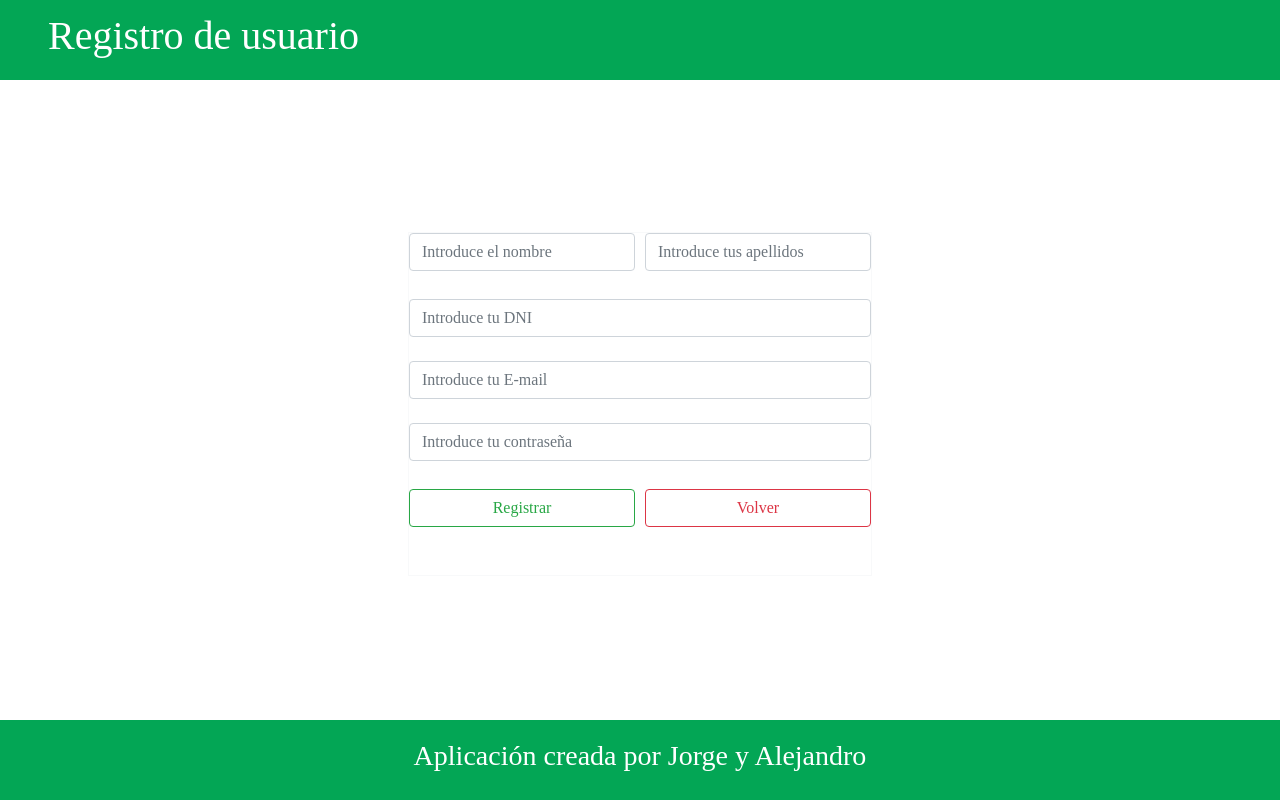
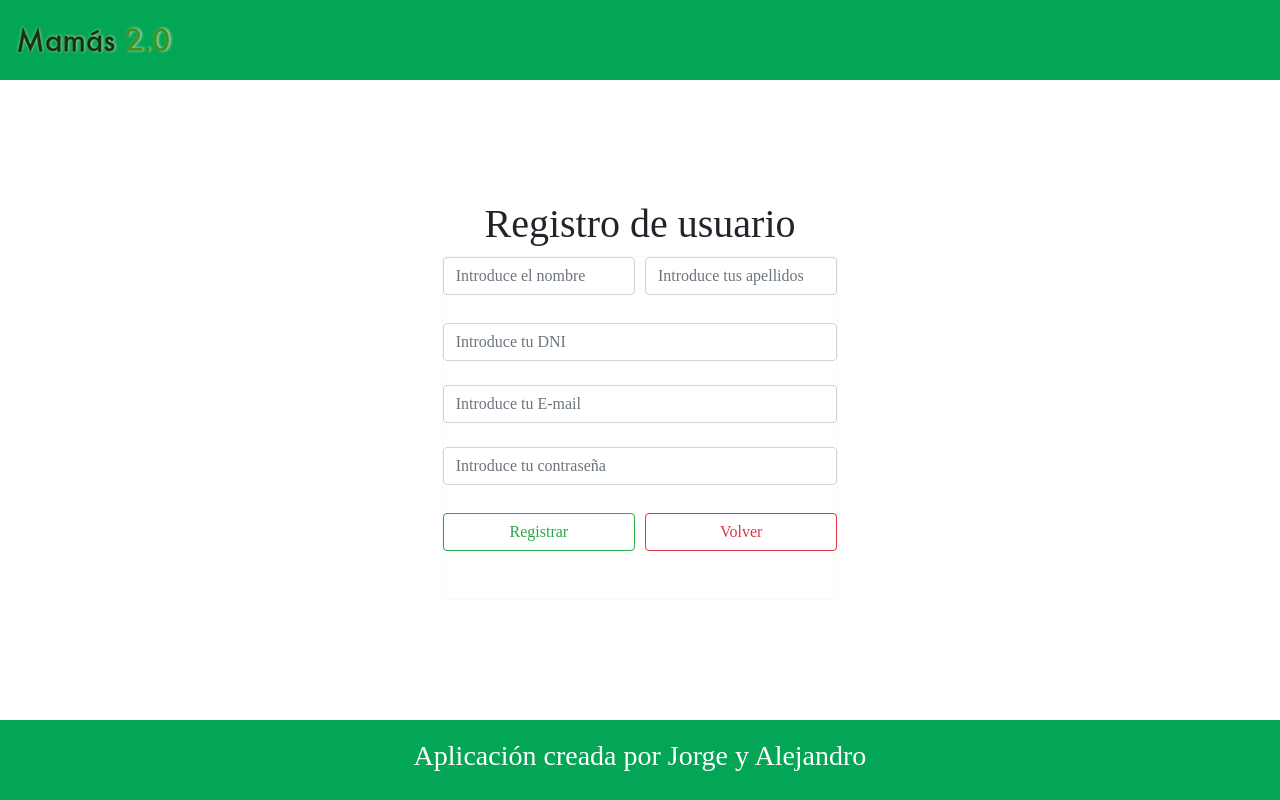
Before and after one commit to IamUnder/Desafio2, a PHP site: page /Vista/panelRegistro.php in a window 1280 px wide. Run offline with PHP 8.4, Linux system fonts and the light colour scheme; some libraries are stand-ins or nearby versions; some web fonts are replaced.

Commit message:
Modificación  de cabecera

```diff
--- a/Vista/panelRegistro.php
+++ b/Vista/panelRegistro.php
@@ -31,11 +31,17 @@
     </head>
     <body class="rosemary" onload="validacion()">
         <div class="container-fluid">
-            <header class="row text-white background-green align-items-center vh-10">
-                <h1 class="ml-5">Registro de usuario</h1>
+            <header class="row text-white background-green align-items-center">
+                <div class="col-md-12 vh-10">
+                    <img src="../img/logo.png" alt="Logo_mamas2.0" class="img-fluid vh-10" />
+                </div>
             </header>
 
             <main class="row vh-80 d-flex align-items-center justify-content-center">
+                <div class="col-md-4 col-sm-4">
+                    <div class="text-center">
+                        <h1>Registro de usuario</h1>
+                    </div>
                     <form novalidate class="text-center border border-light mt-2 jus" action="../controlador.php" method="POST" name="formulario">
                         <?php
                         session_start();
@@ -82,6 +88,7 @@
                         <input type="hidden" name="recaptcha_response" id="recaptchaResponse">
 
                     </form>
+                </div>
             </main>
 
             <footer class="row background-green text-white d-flex align-items-center justify-content-center vh-10">
```
Lines whose indentation alone changed are shown as unchanged.
